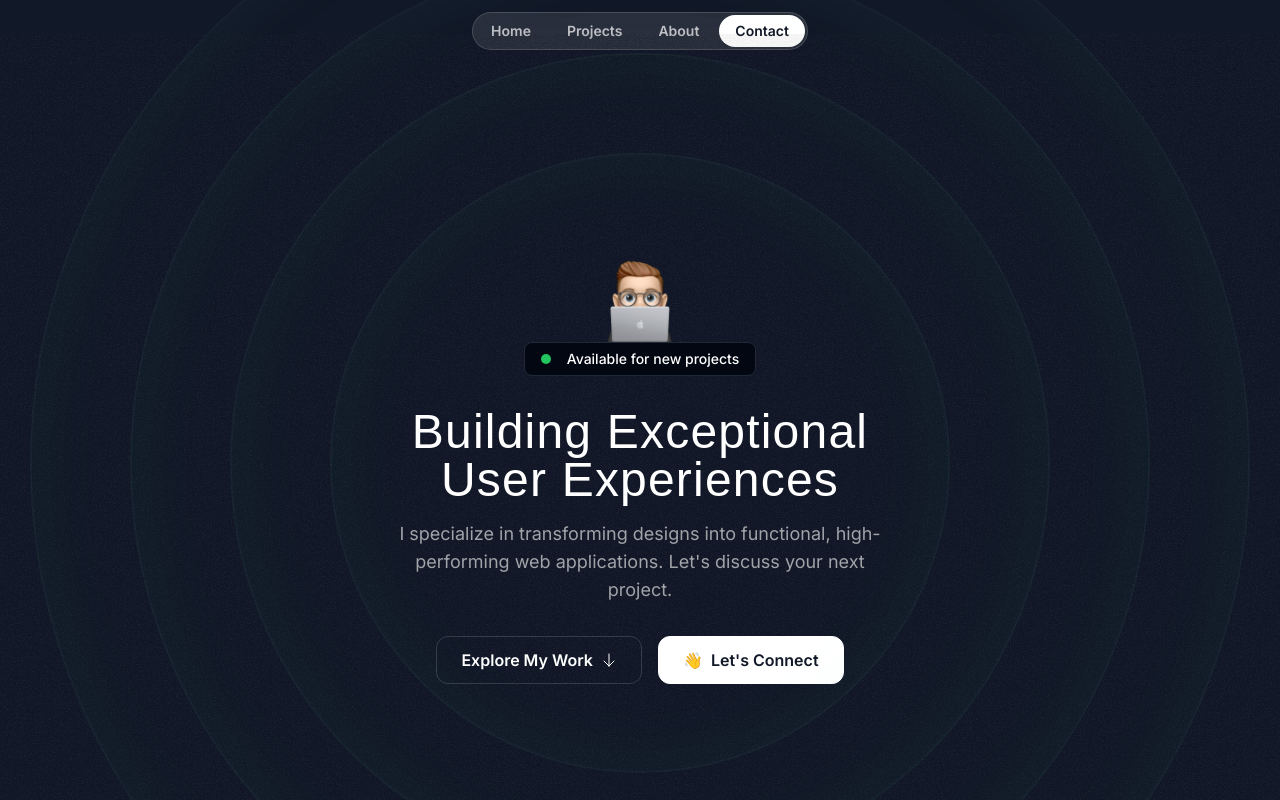
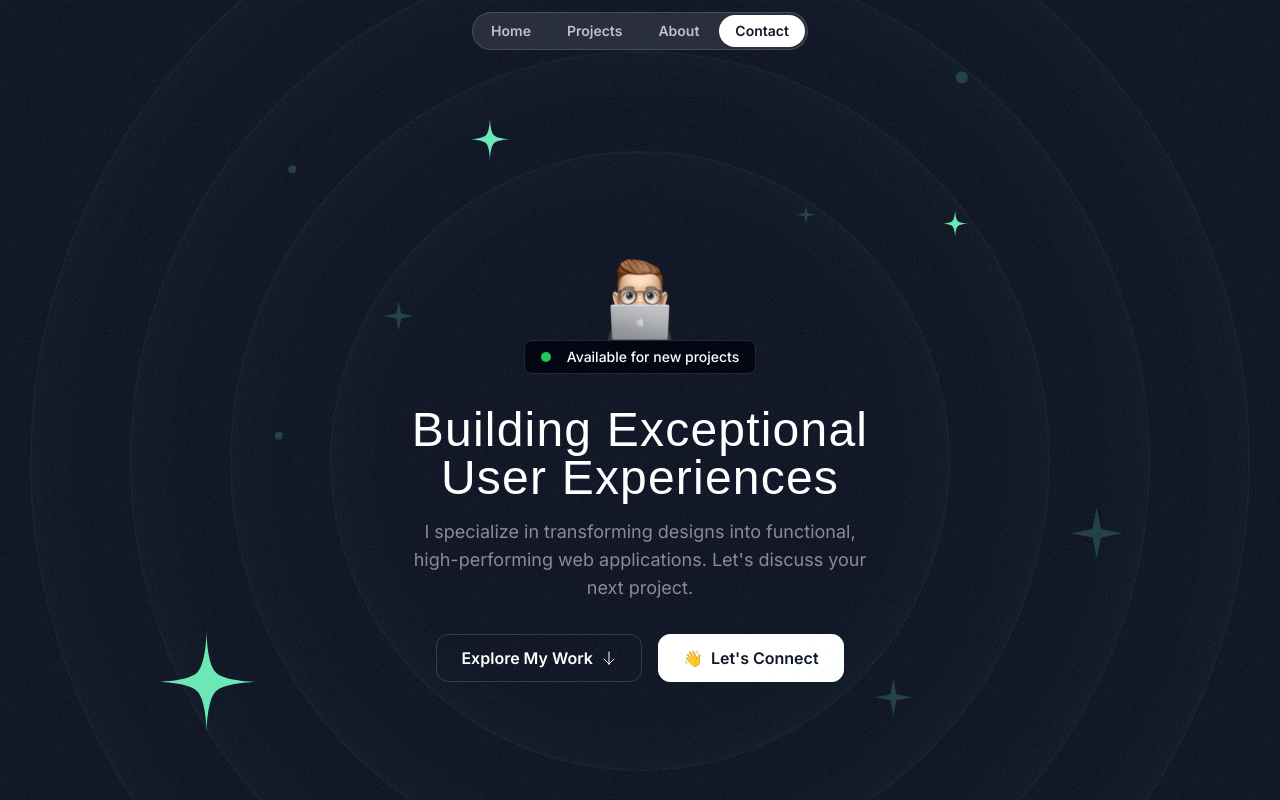
Before and after one commit to m3h3d1/portfolio, a Next.js app: page / in a window 1280 px wide. Shown: the top 800 px of the page. Built offline with nearby package versions, Linux system fonts and the light colour scheme; a web font is replaced by a local one.

Commit message:
Added stars and sparkles in the hero section

```diff
--- a/package.json
+++ b/package.json
@@ -11,9 +11,9 @@
   "dependencies": {
     "@svgr/webpack": "^8.1.0",
     "framer-motion": "^11.3.21",
-    "next": "14.2.24",
-    "react": "^18",
-    "react-dom": "^18",
+    "next": "^14.2.24",
+    "react": "^18.3.1",
+    "react-dom": "^18.3.1",
     "tailwind-merge": "^2.4.0"
   },
   "devDependencies": {
--- /dev/null
+++ b/src/components/HeroOrbit.tsx
@@ -0,0 +1,29 @@
+import { PropsWithChildren } from "react";
+
+export const HeroOrbit = ({
+  children,
+  size,
+  rotation,
+}: PropsWithChildren<{ size: number; rotation: number }>) => {
+  return (
+    <div className="absolute left-1/2 top-1/2 -translate-x-1/2 -translate-y-1/2">
+      <div
+        className="flex items-start justify-start"
+        style={{
+          height: `${size}px`,
+          width: `${size}px`,
+          transform: `rotate(${rotation}deg)`,
+        }}
+      >
+        <div
+          className="inline-flex"
+          style={{
+            transform: `rotate(${rotation * -1}deg)`,
+          }}
+        >
+          {children}
+        </div>
+      </div>
+    </div>
+  );
+};
--- a/src/sections/Header.tsx
+++ b/src/sections/Header.tsx
@@ -1,6 +1,6 @@
 export const Header = () => {
   return (
-    <div className="flex justify-center items-center relative top-3">
+    <div className="flex justify-center items-center fixed top-3 w-full z-10">
       <nav className="flex gap-1 p-0.5 border border-white/15 rounded-full bg-white/10 backdrop-blur">
         <a href="#" className="nav-item">
           Home
--- a/src/sections/Hero.tsx
+++ b/src/sections/Hero.tsx
@@ -2,10 +2,14 @@ import memojiImage from "@/assets/images/memoji-computer.png";
 import Image from "next/image";
 import ArrowDown from "@/assets/icons/arrow-down.svg";
 import grainImage from "@/assets/images/grain.jpg";
+import StarIcon from "@/assets/icons/star.svg";
+import SparkleIcon from "@/assets/icons/sparkle.svg";
+import { HeroOrbit } from "@/components/HeroOrbit";
 
 export const HeroSection = () => {
   return (
-    <div className="py-24 md:py-40 lg:py-52 relative z-0 overflow-x-clip" style={{ marginTop: '-4px' }}>
+    <div className="py-32 md:py-48 lg:py-60 relative z-0 overflow-x-clip">
+      <div className="absolute inset-0 [mask-image: linear-gradient(to_bottom, transparent, black_10%, black_70%, transparent)]">
         <div
           className="absolute inset-0 -z-30 opacity-5"
           style={{ backgroundImage: `url(${grainImage.src})` }}
@@ -14,7 +18,38 @@ export const HeroSection = () => {
         <div className="size-[820px] hero-ring"></div>
         <div className="size-[1020px] hero-ring"></div>
         <div className="size-[1220px] hero-ring"></div>
-      <div className="containter">
+        <HeroOrbit size={800} rotation={-72}>
+          <StarIcon className="size-28 text-emerald-300" />
+        </HeroOrbit>
+        <HeroOrbit size={550} rotation={20}>
+          <StarIcon className="size-12 text-emerald-300" />
+        </HeroOrbit>
+        <HeroOrbit size={590} rotation={98}>
+          <StarIcon className="size-8 text-emerald-300" />
+        </HeroOrbit>
+        <HeroOrbit size={430} rotation={-14}>
+          <SparkleIcon className="size-8 text-emerald-300/20" />
+        </HeroOrbit>
+        <HeroOrbit size={440} rotation={79}>
+          <SparkleIcon className="size-5 text-emerald-300/20" />
+        </HeroOrbit>
+        <HeroOrbit size={530} rotation={178}>
+          <SparkleIcon className="size-10 text-emerald-300/20" />
+        </HeroOrbit>
+        <HeroOrbit size={710} rotation={144}>
+          <SparkleIcon className="size-14 text-emerald-300/20" />
+        </HeroOrbit>
+        <HeroOrbit size={720} rotation={85}>
+          <div className="size-3 rounded-full bg-emerald-300/20" />
+        </HeroOrbit>
+        <HeroOrbit size={520} rotation={-41}>
+          <div className="size-2 rounded-full bg-emerald-300/20" />
+        </HeroOrbit>
+        <HeroOrbit size={650} rotation={-5}>
+          <div className="size-2 rounded-full bg-emerald-300/20" />
+        </HeroOrbit>
+      </div>
+      <div className="container">
         <div className="flex flex-col items-center">
           <Image
             src={memojiImage}
@@ -28,11 +63,11 @@ export const HeroSection = () => {
             </div>
           </div>
         </div>
-        <div className="max-w-lg mx-auto">
+        <div className="max-w-lg mx-auto px-4">
           <h1 className="font-serif text-3xl md:text-5xl text-center mt-8 tracking-wide">
             Building Exceptional User Experiences
           </h1>
-          <p className="mt-4 text-center text-white/60 md:text-lg">
+          <p className="mt-4 text-center text-white/50 md:text-lg">
             I specialize in transforming designs into functional,
             high-performing web applications. Let's discuss your next project.
           </p>
```
Also changed, not shown: 1 other file (tests, documents, lock files or other folders). Lines whose indentation alone changed are shown as unchanged.
